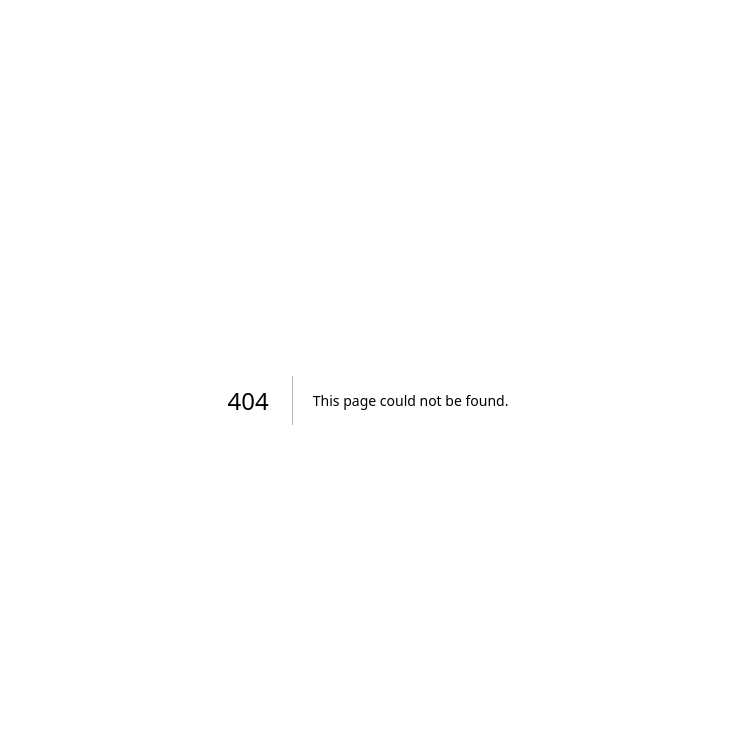
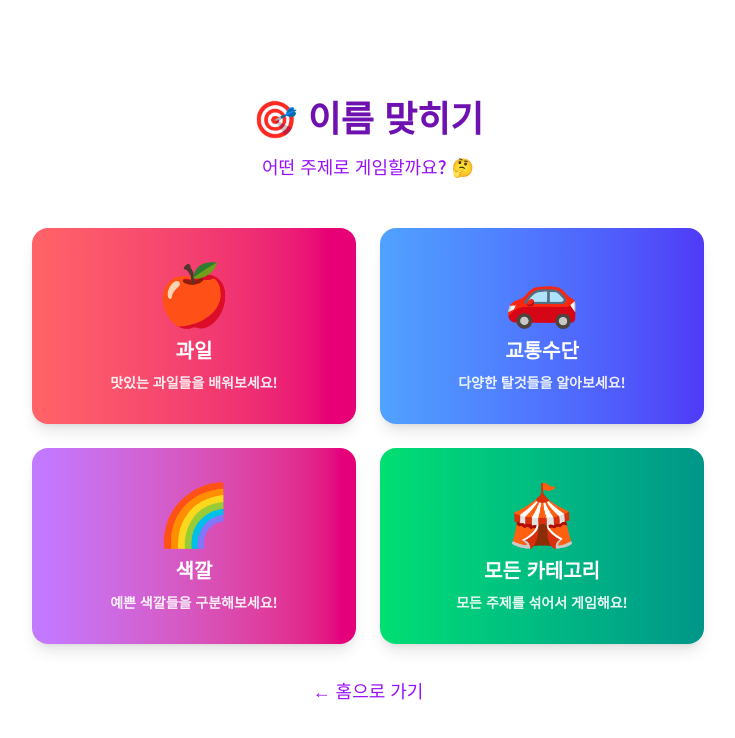
Before and after one commit to kanghee-maker/chaeah-hangul-nara, a Next.js app: page /category-select in a window 1280 px wide. Before the commit this address had no page. Shown: the top 738 px of the page, without its empty margins (272-1007 px from the left). Built offline with nearby package versions, Linux system fonts and the light colour scheme.

Commit message:
Add category

```diff
--- /dev/null
+++ b/src/app/category-select/page.tsx
@@ -0,0 +1,92 @@
+'use client';
+
+import { useSearchParams } from 'next/navigation';
+import Link from 'next/link';
+import { Suspense } from 'react';
+
+const categories = [
+  {
+    name: '과일',
+    emoji: '🍎',
+    description: '맛있는 과일들을 배워보세요!',
+    color: 'from-red-400 to-pink-500',
+    hoverColor: 'from-red-500 to-pink-600'
+  },
+  {
+    name: '교통수단',
+    emoji: '🚗',
+    description: '다양한 탈것들을 알아보세요!',
+    color: 'from-blue-400 to-indigo-500',
+    hoverColor: 'from-blue-500 to-indigo-600'
+  },
+  {
+    name: '색깔',
+    emoji: '🌈',
+    description: '예쁜 색깔들을 구분해보세요!',
+    color: 'from-purple-400 to-pink-500',
+    hoverColor: 'from-purple-500 to-pink-600'
+  },
+  {
+    name: '모든 카테고리',
+    emoji: '🎪',
+    description: '모든 주제를 섞어서 게임해요!',
+    color: 'from-green-400 to-teal-500',
+    hoverColor: 'from-green-500 to-teal-600'
+  }
+];
+
+function CategorySelectContent() {
+  const searchParams = useSearchParams();
+  const gameType = searchParams.get('game') || '1';
+  const gameTitle = gameType === '1' ? '이름 맞히기' : '빈칸 채우기';
+  const gameIcon = gameType === '1' ? '🎯' : '✏️';
+
+  return (
+    <div className="min-h-screen flex flex-col items-center justify-center p-8">
+      {/* 헤더 */}
+      <div className="text-center mb-12">
+        <h1 className="text-3xl md:text-4xl font-bold text-purple-800 mb-4 font-noto-sans-kr">
+          {gameIcon} {gameTitle}
+        </h1>
+        <p className="text-lg text-purple-600 font-medium">
+          어떤 주제로 게임할까요? 🤔
+        </p>
+      </div>
+
+      {/* 카테고리 선택 */}
+      <div className="grid grid-cols-1 md:grid-cols-2 gap-6 w-full max-w-2xl mb-8">
+        {categories.map((category, index) => (
+          <Link
+            key={category.name}
+            href={`/game${gameType}?category=${encodeURIComponent(category.name)}`}
+            className={`bg-gradient-to-r ${category.color} hover:${category.hoverColor} text-white font-bold py-8 px-6 rounded-2xl text-center shadow-lg transform hover:scale-105 transition-all duration-200`}
+          >
+            <div className="text-6xl mb-4">{category.emoji}</div>
+            <div className="text-xl font-bold mb-2">{category.name}</div>
+            <div className="text-sm opacity-90">{category.description}</div>
+          </Link>
+        ))}
+      </div>
+
+      {/* 홈 버튼 */}
+      <Link
+        href="/"
+        className="text-purple-600 hover:text-purple-800 font-medium text-lg"
+      >
+        ← 홈으로 가기
+      </Link>
+    </div>
+  );
+}
+
+export default function CategorySelect() {
+  return (
+    <Suspense fallback={
+      <div className="min-h-screen flex items-center justify-center">
+        <div className="text-2xl">로딩 중...</div>
+      </div>
+    }>
+      <CategorySelectContent />
+    </Suspense>
+  );
+}
--- a/src/app/game1/page.tsx
+++ b/src/app/game1/page.tsx
@@ -1,7 +1,9 @@
 'use client';
 
 import { useState, useEffect } from 'react';
+import { useSearchParams } from 'next/navigation';
 import Link from 'next/link';
+import { Suspense } from 'react';
 
 interface Item {
   emoji: string;
@@ -158,7 +160,15 @@ const shuffleArray = (array: string[]) => {
   return shuffled;
 };
 
-export default function Game1() {
+function Game1Content() {
+  const searchParams = useSearchParams();
+  const selectedCategory = searchParams.get('category');
+
+  // 카테고리에 따라 아이템 필터링
+  const filteredItems = selectedCategory && selectedCategory !== '모든 카테고리'
+    ? allItems.filter(item => item.category === selectedCategory)
+    : allItems;
+
   const [currentItemIndex, setCurrentItemIndex] = useState(0);
   const [selectedAnswer, setSelectedAnswer] = useState<string | null>(null);
   const [showResult, setShowResult] = useState(false);
@@ -166,12 +176,14 @@ export default function Game1() {
   const [gameComplete, setGameComplete] = useState(false);
   const [shuffledOptions, setShuffledOptions] = useState<string[]>([]);
 
-  const currentItem = allItems[currentItemIndex];
+  const currentItem = filteredItems[currentItemIndex];
 
   // 컴포넌트 마운트 시 선택지 초기화
   useEffect(() => {
-    setShuffledOptions(shuffleArray(currentItem.options));
-  }, [currentItem.options]);
+    if (currentItem) {
+      setShuffledOptions(shuffleArray(currentItem.options));
+    }
+  }, [currentItem]);
 
   const handleAnswerSelect = (answer: string) => {
     if (showResult) return;
@@ -185,13 +197,13 @@ export default function Game1() {
   };
 
   const handleNext = () => {
-    if (currentItemIndex < allItems.length - 1) {
+    if (currentItemIndex < filteredItems.length - 1) {
       const nextIndex = currentItemIndex + 1;
       setCurrentItemIndex(nextIndex);
       setSelectedAnswer(null);
       setShowResult(false);
       // 다음 문제의 선택지를 섞음
-      setShuffledOptions(shuffleArray(allItems[nextIndex].options));
+      setShuffledOptions(shuffleArray(filteredItems[nextIndex].options));
     } else {
       setGameComplete(true);
     }
@@ -204,7 +216,9 @@ export default function Game1() {
     setScore(0);
     setGameComplete(false);
     // 첫 번째 문제의 선택지를 섞음
-    setShuffledOptions(shuffleArray(allItems[0].options));
+    if (filteredItems.length > 0) {
+      setShuffledOptions(shuffleArray(filteredItems[0].options));
+    }
   };
 
   if (gameComplete) {
@@ -240,12 +254,12 @@ export default function Game1() {
       {/* 진행 상황 */}
       <div className="mb-6 text-center">
         <div className="text-lg text-purple-700 font-medium">
-          {currentItemIndex + 1} / {allItems.length}
+          {currentItemIndex + 1} / {filteredItems.length}
         </div>
         <div className="w-64 bg-purple-200 rounded-full h-3 mt-2">
           <div
             className="bg-gradient-to-r from-pink-400 to-purple-500 h-3 rounded-full transition-all duration-300"
-            style={{ width: `${((currentItemIndex + 1) / allItems.length) * 100}%` }}
+            style={{ width: `${((currentItemIndex + 1) / filteredItems.length) * 100}%` }}
           ></div>
         </div>
       </div>
@@ -309,18 +323,39 @@ export default function Game1() {
             onClick={handleNext}
             className="bg-gradient-to-r from-yellow-400 to-orange-500 hover:from-yellow-500 hover:to-orange-600 text-white font-bold py-4 px-8 rounded-2xl text-lg shadow-lg transform hover:scale-105 transition-all duration-200"
           >
-            {currentItemIndex < allItems.length - 1 ? '다음 문제' : '결과 보기'}
+            {currentItemIndex < filteredItems.length - 1 ? '다음 문제' : '결과 보기'}
           </button>
         )}
       </div>
 
-      {/* 홈 버튼 */}
-      <Link
-        href="/"
-        className="mt-6 text-purple-600 hover:text-purple-800 font-medium text-lg"
-      >
-        ← 홈으로 가기
-      </Link>
+      {/* 네비게이션 버튼들 */}
+      <div className="mt-6 flex gap-4">
+        <Link
+          href="/category-select?game=1"
+          className="text-purple-600 hover:text-purple-800 font-medium text-lg"
+        >
+          ← 카테고리 선택
+        </Link>
+        <span className="text-purple-400">|</span>
+        <Link
+          href="/"
+          className="text-purple-600 hover:text-purple-800 font-medium text-lg"
+        >
+          홈으로 가기
+        </Link>
+      </div>
     </div>
   );
 }
+
+export default function Game1() {
+  return (
+    <Suspense fallback={
+      <div className="min-h-screen flex items-center justify-center">
+        <div className="text-2xl">로딩 중...</div>
+      </div>
+    }>
+      <Game1Content />
+    </Suspense>
+  );
+}
--- a/src/app/game2/page.tsx
+++ b/src/app/game2/page.tsx
@@ -1,7 +1,9 @@
 'use client';
 
 import { useState, useEffect } from 'react';
+import { useSearchParams } from 'next/navigation';
 import Link from 'next/link';
+import { Suspense } from 'react';
 
 interface ItemPuzzle {
   emoji: string;
@@ -172,7 +174,15 @@ const shuffleArray = (array: string[]) => {
   return shuffled;
 };
 
-export default function Game2() {
+function Game2Content() {
+  const searchParams = useSearchParams();
+  const selectedCategory = searchParams.get('category');
+
+  // 카테고리에 따라 아이템 필터링
+  const filteredPuzzles = selectedCategory && selectedCategory !== '모든 카테고리'
+    ? itemPuzzles.filter(puzzle => puzzle.category === selectedCategory)
+    : itemPuzzles;
+
   const [currentPuzzleIndex, setCurrentPuzzleIndex] = useState(0);
   const [selectedAnswer, setSelectedAnswer] = useState<string | null>(null);
   const [showResult, setShowResult] = useState(false);
@@ -180,12 +190,14 @@ export default function Game2() {
   const [gameComplete, setGameComplete] = useState(false);
   const [shuffledOptions, setShuffledOptions] = useState<string[]>([]);
 
-  const currentPuzzle = itemPuzzles[currentPuzzleIndex];
+  const currentPuzzle = filteredPuzzles[currentPuzzleIndex];
 
   // 컴포넌트 마운트 시 선택지 초기화
   useEffect(() => {
-    setShuffledOptions(shuffleArray(currentPuzzle.options));
-  }, [currentPuzzle.options]);
+    if (currentPuzzle) {
+      setShuffledOptions(shuffleArray(currentPuzzle.options));
+    }
+  }, [currentPuzzle]);
 
   const handleAnswerSelect = (answer: string) => {
     if (showResult) return;
@@ -199,13 +211,13 @@ export default function Game2() {
   };
 
   const handleNext = () => {
-    if (currentPuzzleIndex < itemPuzzles.length - 1) {
+    if (currentPuzzleIndex < filteredPuzzles.length - 1) {
       const nextIndex = currentPuzzleIndex + 1;
       setCurrentPuzzleIndex(nextIndex);
       setSelectedAnswer(null);
       setShowResult(false);
       // 다음 문제의 선택지를 섞음
-      setShuffledOptions(shuffleArray(itemPuzzles[nextIndex].options));
+      setShuffledOptions(shuffleArray(filteredPuzzles[nextIndex].options));
     } else {
       setGameComplete(true);
     }
@@ -218,7 +230,9 @@ export default function Game2() {
     setScore(0);
     setGameComplete(false);
     // 첫 번째 문제의 선택지를 섞음
-    setShuffledOptions(shuffleArray(itemPuzzles[0].options));
+    if (filteredPuzzles.length > 0) {
+      setShuffledOptions(shuffleArray(filteredPuzzles[0].options));
+    }
   };
 
   const renderDisplayText = () => {
@@ -291,12 +305,12 @@ export default function Game2() {
       {/* 진행 상황 */}
       <div className="mb-6 text-center">
         <div className="text-lg text-blue-700 font-medium">
-          {currentPuzzleIndex + 1} / {itemPuzzles.length}
+          {currentPuzzleIndex + 1} / {filteredPuzzles.length}
         </div>
         <div className="w-64 bg-blue-200 rounded-full h-3 mt-2">
           <div
             className="bg-gradient-to-r from-green-400 to-blue-500 h-3 rounded-full transition-all duration-300"
-            style={{ width: `${((currentPuzzleIndex + 1) / itemPuzzles.length) * 100}%` }}
+            style={{ width: `${((currentPuzzleIndex + 1) / filteredPuzzles.length) * 100}%` }}
           ></div>
         </div>
       </div>
@@ -370,18 +384,39 @@ export default function Game2() {
             onClick={handleNext}
             className="bg-gradient-to-r from-yellow-400 to-orange-500 hover:from-yellow-500 hover:to-orange-600 text-white font-bold py-4 px-8 rounded-2xl text-lg shadow-lg transform hover:scale-105 transition-all duration-200"
           >
-            {currentPuzzleIndex < itemPuzzles.length - 1 ? '다음 문제' : '결과 보기'}
+            {currentPuzzleIndex < filteredPuzzles.length - 1 ? '다음 문제' : '결과 보기'}
           </button>
         )}
       </div>
 
-      {/* 홈 버튼 */}
-      <Link
-        href="/"
-        className="mt-6 text-blue-600 hover:text-blue-800 font-medium text-lg"
-      >
-        ← 홈으로 가기
-      </Link>
+      {/* 네비게이션 버튼들 */}
+      <div className="mt-6 flex gap-4">
+        <Link
+          href="/category-select?game=2"
+          className="text-blue-600 hover:text-blue-800 font-medium text-lg"
+        >
+          ← 카테고리 선택
+        </Link>
+        <span className="text-blue-400">|</span>
+        <Link
+          href="/"
+          className="text-blue-600 hover:text-blue-800 font-medium text-lg"
+        >
+          홈으로 가기
+        </Link>
+      </div>
     </div>
   );
 }
+
+export default function Game2() {
+  return (
+    <Suspense fallback={
+      <div className="min-h-screen flex items-center justify-center">
+        <div className="text-2xl">로딩 중...</div>
+      </div>
+    }>
+      <Game2Content />
+    </Suspense>
+  );
+}
--- a/src/app/page.tsx
+++ b/src/app/page.tsx
@@ -33,7 +33,7 @@ export default function Home() {
       {/* 메뉴 버튼들 */}
       <div className="flex flex-col gap-6 w-full max-w-md">
         <Link
-          href="/game1"
+          href="/category-select?game=1"
           className="bg-gradient-to-r from-pink-400 to-purple-500 hover:from-pink-500 hover:to-purple-600 text-white font-bold py-6 px-8 rounded-2xl text-xl shadow-lg transform hover:scale-105 transition-all duration-200 text-center"
         >
           🎯 이름 맞히기
@@ -43,7 +43,7 @@ export default function Home() {
         </Link>
 
         <Link
-          href="/game2"
+          href="/category-select?game=2"
           className="bg-gradient-to-r from-green-400 to-blue-500 hover:from-green-500 hover:to-blue-600 text-white font-bold py-6 px-8 rounded-2xl text-xl shadow-lg transform hover:scale-105 transition-all duration-200 text-center"
         >
           ✏️ 빈칸 채우기
```
